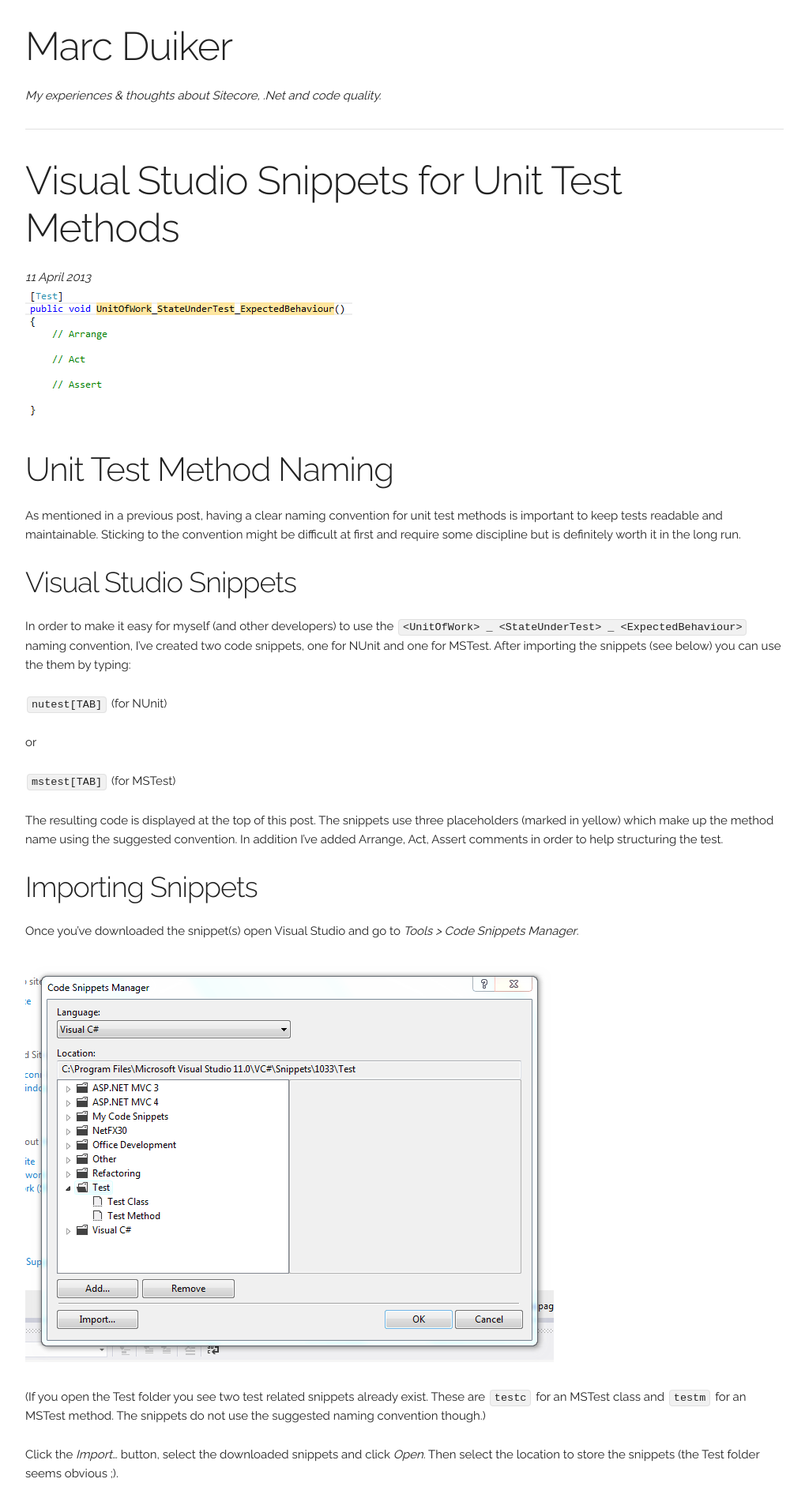
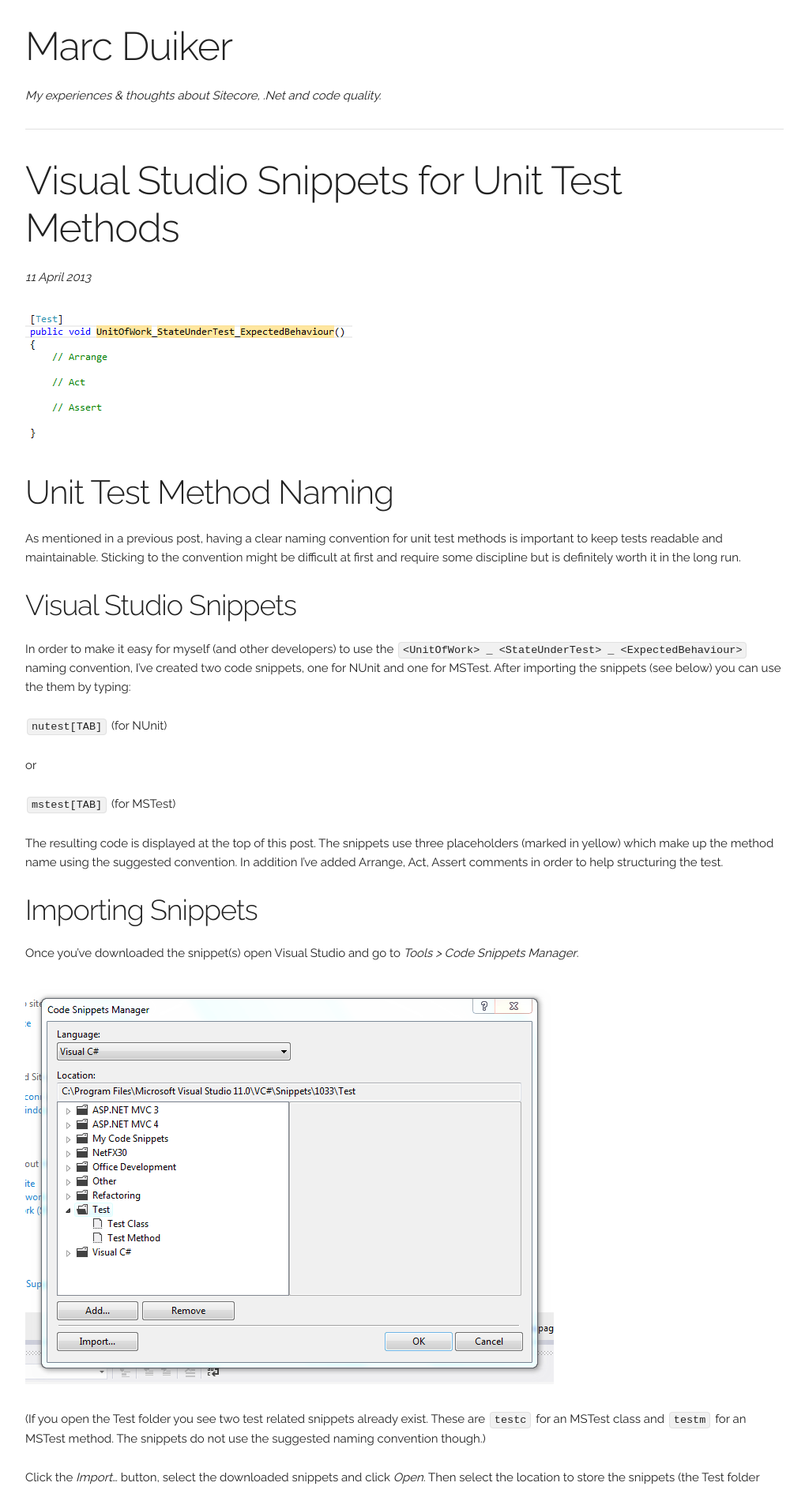
Before and after one commit to marcduiker/marcduiker.github.io, a Jekyll site: the page built from _posts/2013-04-11-visual-studio-snippets-for-unit-test-methods.md, in a window 1280 px wide. Shown: the top 1887 px of the page at 79% size, without its empty margins (128-1147 px from the left). Built offline with Jekyll 4.4.1, drawn with Linux system fonts in a browser that asks for light colours.

Commit message:
margin-top changes

```diff
--- a/_layouts/post.html
+++ b/_layouts/post.html
@@ -15,7 +15,7 @@
 
 		<div class="container">
 			<div class="row">
-        		<div class="twelve columns">
+        		<div class="twelve columns" style="margin-top: 3%">
         			{{content}}
         		</div>
       		</div>
--- a/index.html
+++ b/index.html
@@ -11,7 +11,7 @@ title: Marc Duiker - blog post index
 
     <div class="container">
       <div class="row">
-        <div class="twelve columns" tyle="margin-top: 5%">
+        <div class="twelve columns">
           <h2>Posts</h2>
           <ul>
             {% for post in site.posts %}
```
